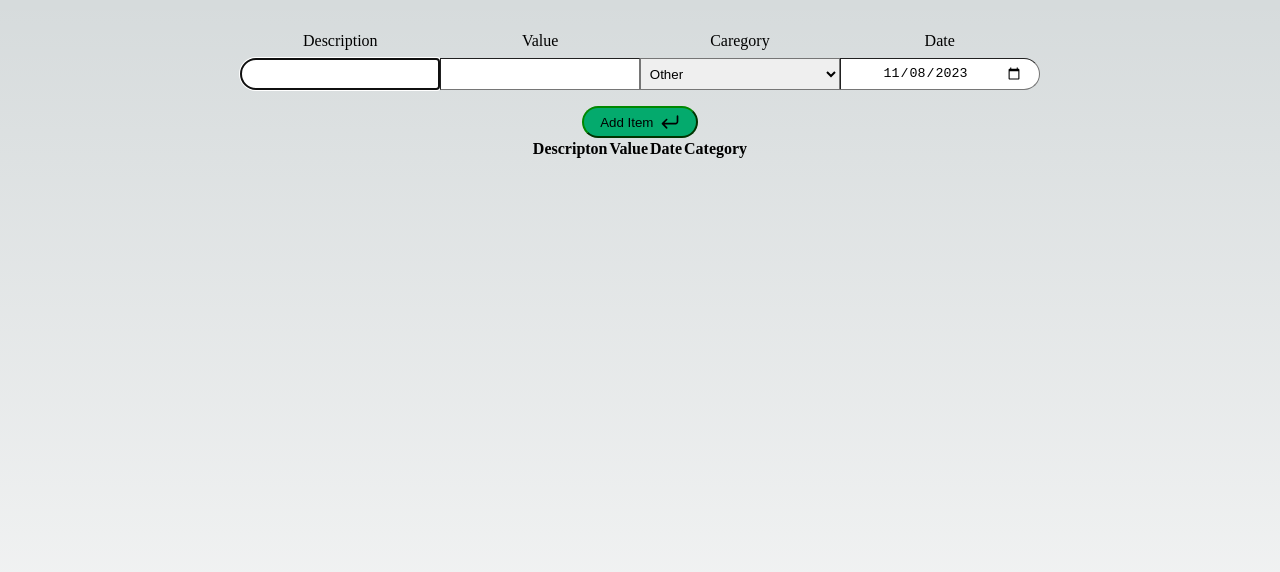
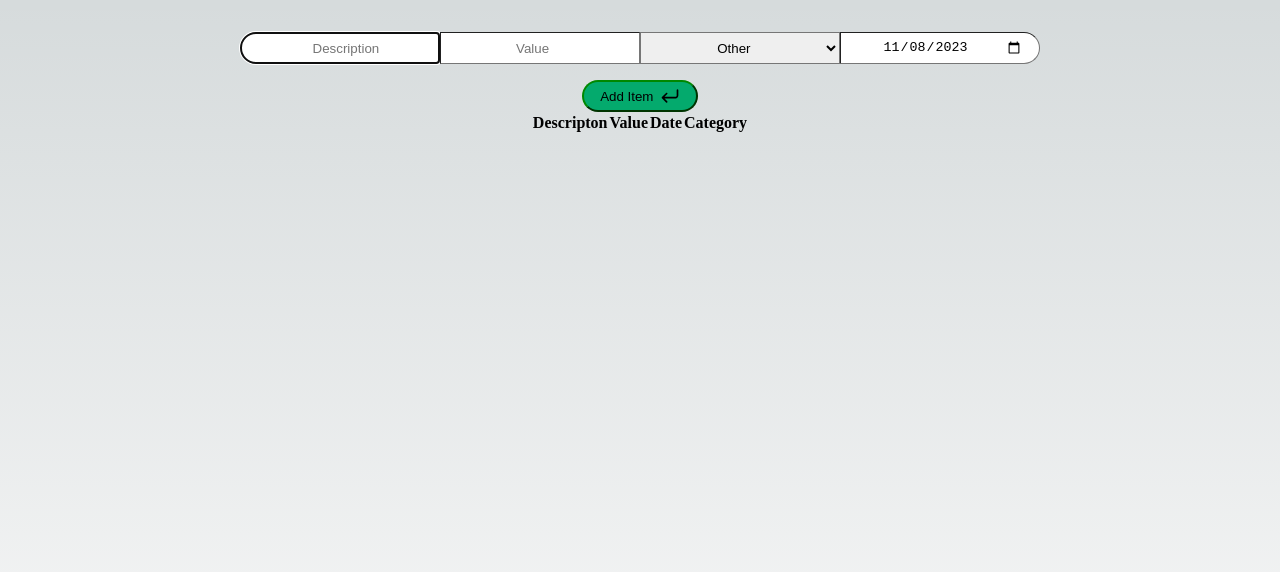
Before and after one commit to AguirreEze/expenses-list, a Next.js app: page / in a window 1280 px wide. Shown: the top 572 px of the page. Built offline with nearby package versions, Linux system fonts and the light colour scheme.

Commit message:
fix: removed label on inputs

```diff
--- a/app/globals.css
+++ b/app/globals.css
@@ -56,6 +56,7 @@ select {
   border-width: 1px;
   border-radius: 0;
   width: 100%;
+  text-align: center;
 }
 
 select,
@@ -64,12 +65,12 @@ th {
   text-transform: capitalize;
 }
 
-input[type="number"] {
+/* input[type="number"] {
   text-align: right;
 }
 input[type="date"] {
   text-align: center;
-}
+} */
 
 button[type="submit"] {
   background-color: #04aa6d;
--- a/components/ItemForm/index.tsx
+++ b/components/ItemForm/index.tsx
@@ -50,7 +50,6 @@ export default function ItemForm(): JSX.Element {
   return (
     <form onSubmit={handleSubmit} className={styles.form}>
       <fieldset>
-        <label>description</label>
         <input
           className={styles.rowStart}
           type="text"
@@ -58,21 +57,21 @@ export default function ItemForm(): JSX.Element {
           value={description}
           onChange={(e) => setDescription(e.target.value)}
           ref={valueRef}
+          placeholder="Description"
           autoFocus
         />
       </fieldset>
       <fieldset>
-        <label>value</label>
         <input
           type="number"
           name="value"
           step="0.01"
           value={value}
+          placeholder="Value"
           onChange={(e) => setValue(e.target.value)}
         />
       </fieldset>
       <fieldset>
-        <label>caregory</label>
         <select
           name="category"
           value={category}
@@ -88,7 +87,6 @@ export default function ItemForm(): JSX.Element {
         </select>
       </fieldset>
       <fieldset>
-        <label>date</label>
         <input
           className={styles.rowEnd}
           type="date"
```
